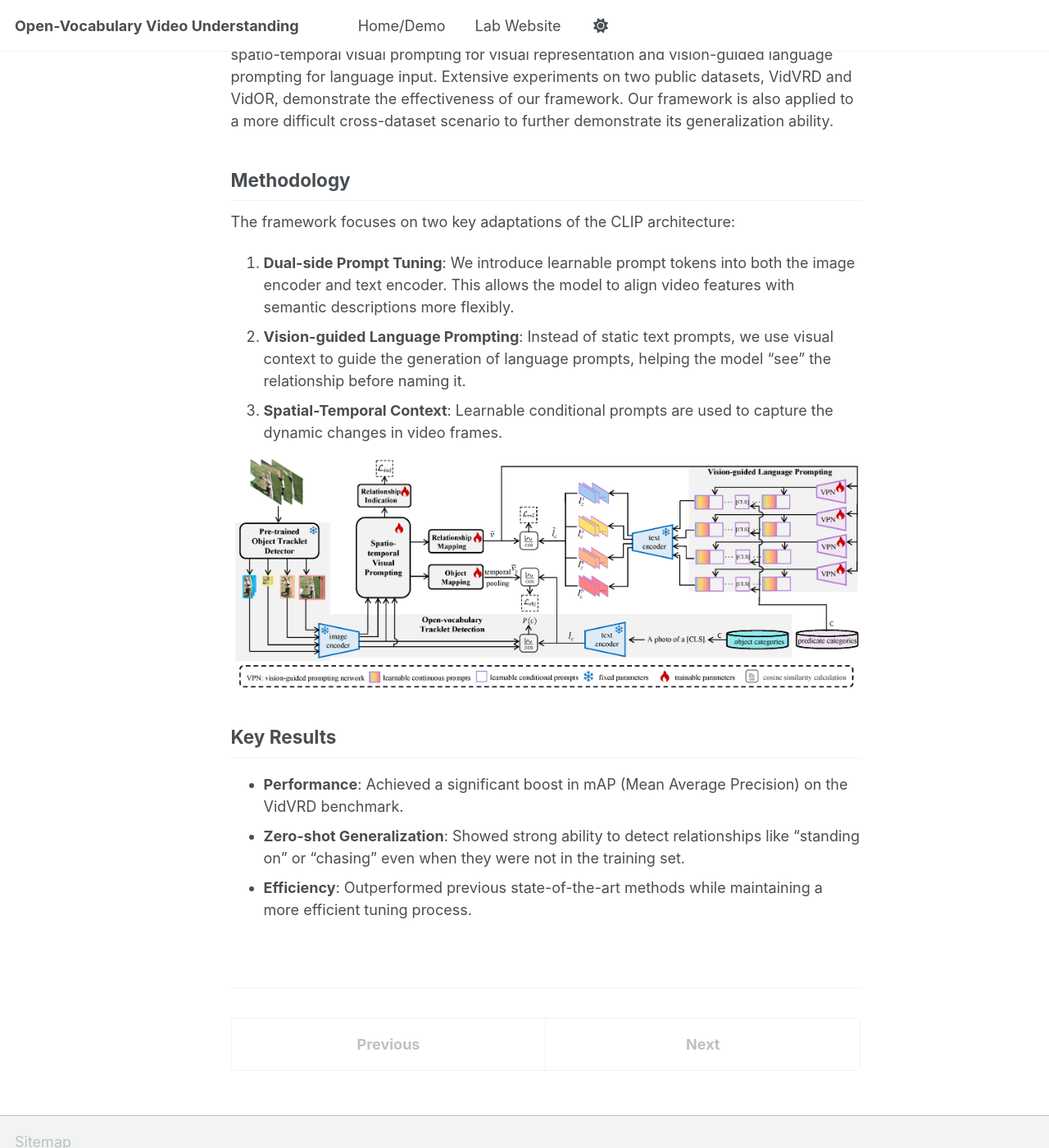
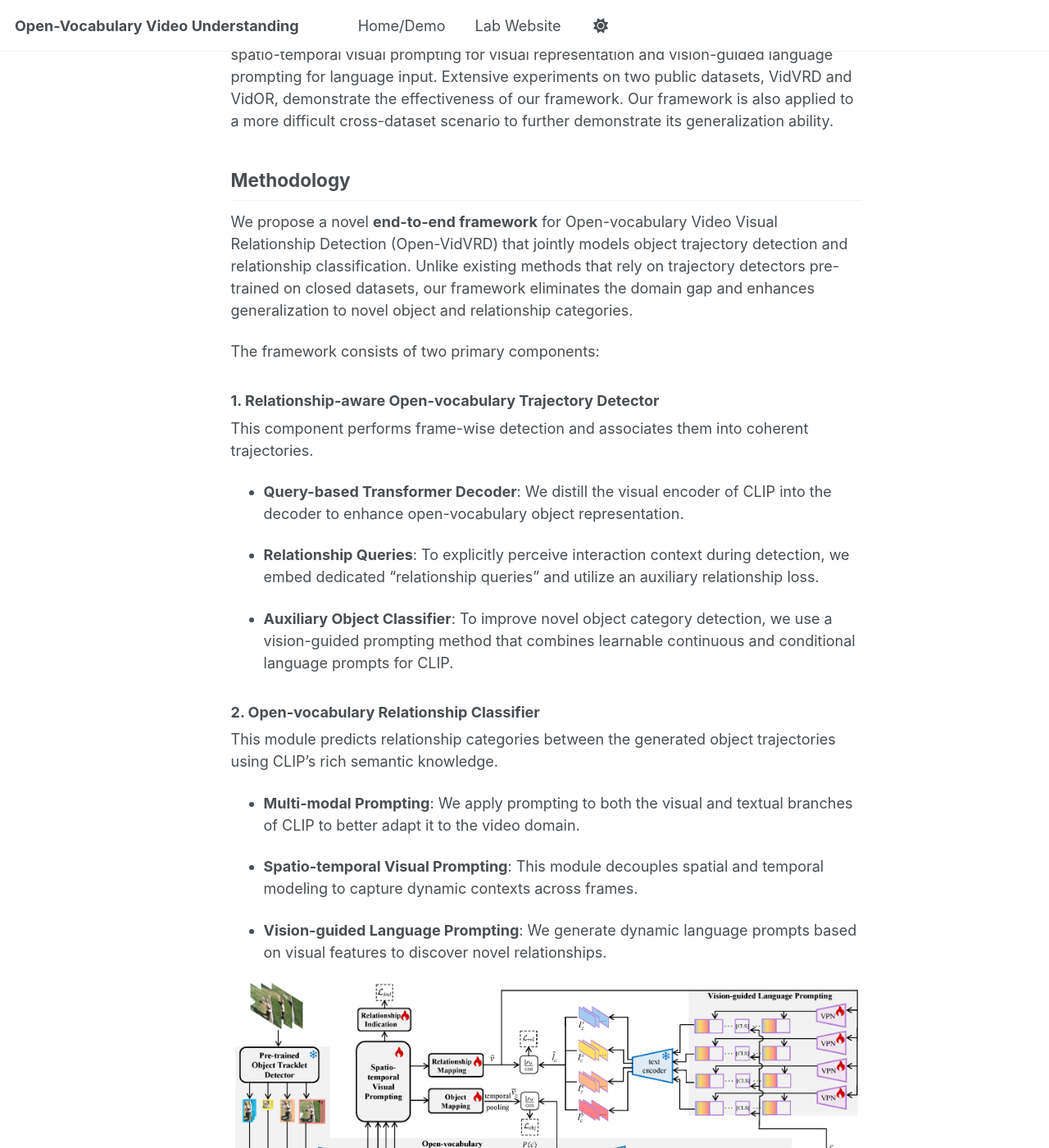
Before and after one commit to wangyongqi558/wangyongqi558.github.io, a Jekyll site: the page built from _portfolio/2025-tpami.md, in a window 1280 px wide and 1400 px high, scrolled down 752 px. Shown: the whole window at 82% size. Built offline with Jekyll 4.4.1, drawn with Linux system fonts in a browser that asks for light colours; a script bundle is joined from its source files by our own code; library files that are not in the unit come from our copies.

Commit message:
Update 2025-tpami.md

```diff
--- a/_portfolio/2025-tpami.md
+++ b/_portfolio/2025-tpami.md
@@ -28,10 +28,43 @@ effectiveness of our framework. Our framework is also applied to a more difficul
 its generalization ability.
 
 ## Methodology
-The framework focuses on two key adaptations of the CLIP architecture:
-1.  **Dual-side Prompt Tuning**: We introduce learnable prompt tokens into both the image encoder and text encoder. This allows the model to align video features with semantic descriptions more flexibly.
-2.  **Vision-guided Language Prompting**: Instead of static text prompts, we use visual context to guide the generation of language prompts, helping the model "see" the relationship before naming it.
-3.  **Spatial-Temporal Context**: Learnable conditional prompts are used to capture the dynamic changes in video frames.
+
+We propose a novel **end-to-end framework** for Open-vocabulary Video Visual Relationship Detection (Open-VidVRD) that jointly models object trajectory detection and relationship classification. Unlike existing methods that rely on trajectory detectors pre-trained on closed datasets, our framework eliminates the domain gap and enhances generalization to novel object and relationship categories.
+
+The framework consists of two primary components:
+
+### 1. Relationship-aware Open-vocabulary Trajectory Detector
+
+This component performs frame-wise detection and associates them into coherent trajectories.
+
+*
+**Query-based Transformer Decoder**: We distill the visual encoder of CLIP into the decoder to enhance open-vocabulary object representation.
+
+
+*
+**Relationship Queries**: To explicitly perceive interaction context during detection, we embed dedicated "relationship queries" and utilize an auxiliary relationship loss.
+
+
+*
+**Auxiliary Object Classifier**: To improve novel object category detection, we use a vision-guided prompting method that combines learnable continuous and conditional language prompts for CLIP.
+
+
+
+### 2. Open-vocabulary Relationship Classifier
+
+This module predicts relationship categories between the generated object trajectories using CLIP’s rich semantic knowledge.
+
+*
+**Multi-modal Prompting**: We apply prompting to both the visual and textual branches of CLIP to better adapt it to the video domain.
+
+
+*
+**Spatio-temporal Visual Prompting**: This module decouples spatial and temporal modeling to capture dynamic contexts across frames.
+
+
+*
+**Vision-guided Language Prompting**: We generate dynamic language prompts based on visual features to discover novel relationships.
+
 
 ![Methodology](/images/aaai24_method.png)
 
```
